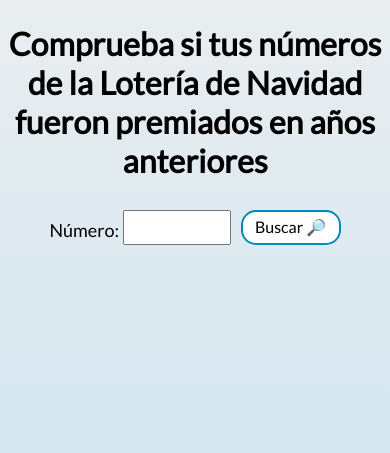
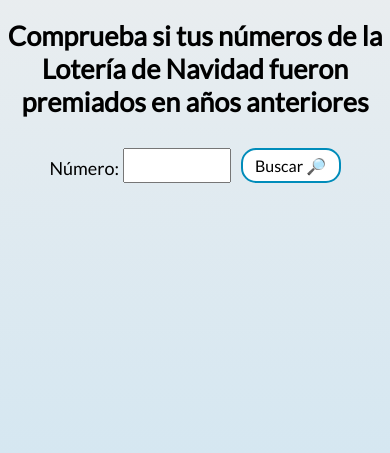
Before and after one commit to Xatpy/historico-loteria-Navidad, a plain HTML site: page index.html in a window 390 px wide. Shown: the part 139-592 px from the top of the page. Drawn offline with Linux system fonts and the light colour scheme.

Commit message:
Fix h2 for responsive

```diff
--- a/styles.css
+++ b/styles.css
@@ -23,7 +23,6 @@ h1 {
 }
 
 h2 {
-  font-size: xx-large;
   text-align: center;
 }
 
```
